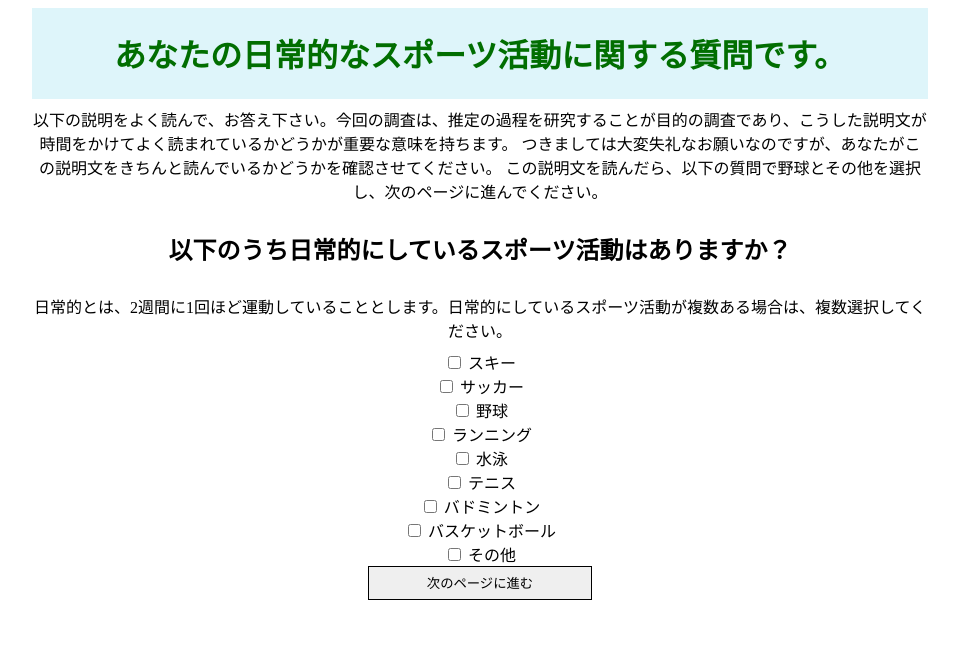
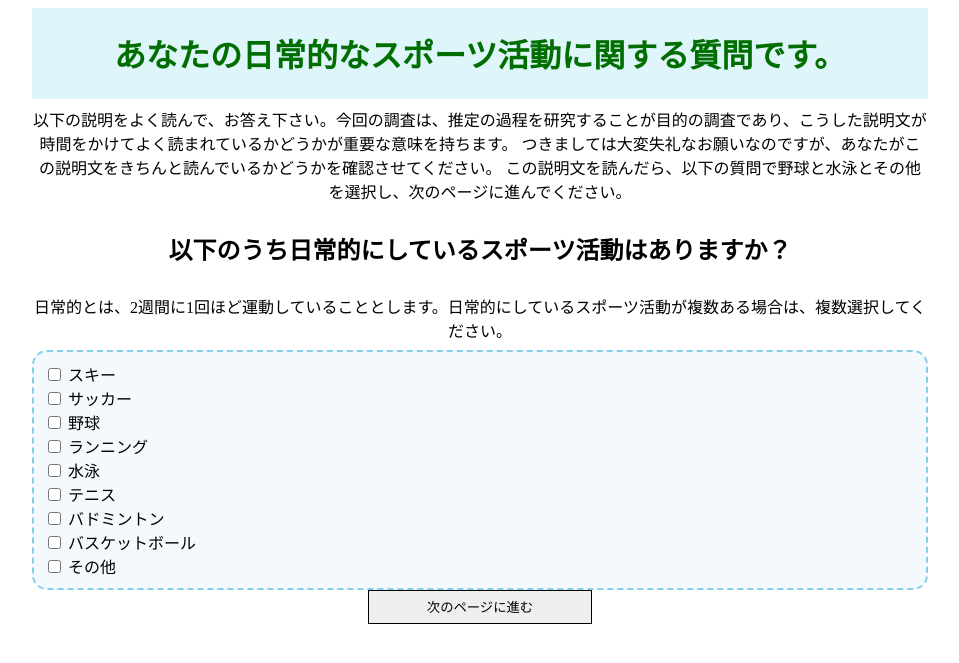
Before and after one commit to ichi-269/ucs_vs_cs_experiment, a Flask app: page /examine2 in a window 1280 px wide. Shown: the top 663 px of the page, without its empty margins (160-1119 px from the left). Run offline with Flask 3, Linux system fonts and the light colour scheme.

Commit message:
細部調整

```diff
--- a/exp/static/css/examine.css
+++ b/exp/static/css/examine.css
@@ -23,6 +23,7 @@ ul {
     border-radius: 15px;
     text-align:left"
 }
+
 .title{
     margin-top: 2px;
     margin-bottom: 2px;
--- a/exp/static/css/top.css
+++ b/exp/static/css/top.css
@@ -31,6 +31,7 @@ p{
     width:  100%;
     height:  75%;
 }
+
 button,input[type="submit"]{
     width: 25%;
     border: solid 1px;
@@ -69,6 +70,7 @@ button,input[type="submit"]{
         border-bottom: solid 5px #5989cf;
         display: inline-block;
     }
+
     span{
         display : inline-block;
     }
--- a/exp/static/javascript/examine2.js
+++ b/exp/static/javascript/examine2.js
@@ -19,24 +19,35 @@ function get_value_fin() {
     get_value();
     export_results();
 }
+// function get_value() {
+//     let selectedOptions = [];
+//     document.querySelectorAll('input[name="sports"]:checked').forEach(function(checkbox) {
+//         selectedOptions.push(checkbox.value);
+//     });
+
+//     // "野球"と"水泳"と"その他"が両方選択されている場合にTrue、それ以外はFalse
+//     if (selectedOptions.includes("野球") && selectedOptions.includes("水泳") && selectedOptions.includes("その他")) {
+//         result = true;
+//     } else {
+//         result = false;
+//     }
+// }
 function get_value() {
     let selectedOptions = [];
     document.querySelectorAll('input[name="sports"]:checked').forEach(function(checkbox) {
         selectedOptions.push(checkbox.value);
     });
 
-    // "野球"と"その他"が両方選択されている場合にTrue、それ以外はFalse
-    if (selectedOptions.includes("野球") && selectedOptions.includes("その他")) {
-        result = true;
-    } else {
-        result = false;
-    }
+    // 選択結果が「野球」「水泳」「その他」のみか判定
+    const validSelection = ["野球", "水泳", "その他"];
+    result = selectedOptions.length === validSelection.length &&
+             selectedOptions.every(option => validSelection.includes(option));
 }
 
 
 function export_results() {
     if (!user_id) {
-        alert("ユーザーIDが取得できません。");
+        alert("ユーザーIDが取得できません。対応しますのでクラウドワークスから不具合を報告してください。");
         return;
     }
 
--- a/exp/templates/exp/examine2.html
+++ b/exp/templates/exp/examine2.html
@@ -19,13 +19,13 @@
     <p>
         以下の説明をよく読んで、お答え下さい。今回の調査は、推定の過程を研究することが目的の調査であり、こうした説明文が時間をかけてよく読まれているかどうかが重要な意味を持ちます。
         つきましては大変失礼なお願いなのですが、あなたがこの説明文をきちんと読んでいるかどうかを確認させてください。
-        この説明文を読んだら、以下の質問で野球とその他を選択し、次のページに進んでください。
+        この説明文を読んだら、以下の質問で野球と水泳とその他を選択し、次のページに進んでください。
     </p>
 
     <div class="question">
         <h2>以下のうち日常的にしているスポーツ活動はありますか？</h2>
         <p>日常的とは、2週間に1回ほど運動していることとします。日常的にしているスポーツ活動が複数ある場合は、複数選択してください。</p>
-        <div class="options">
+        <div class="options" id="scenario_descriptions" style="text-align: left;">
             <label><input type="checkbox" name="sports" value="スキー"> スキー</label><br>
             <label><input type="checkbox" name="sports" value="サッカー"> サッカー</label><br>
             <label><input type="checkbox" name="sports" value="野球"> 野球</label><br>
```
